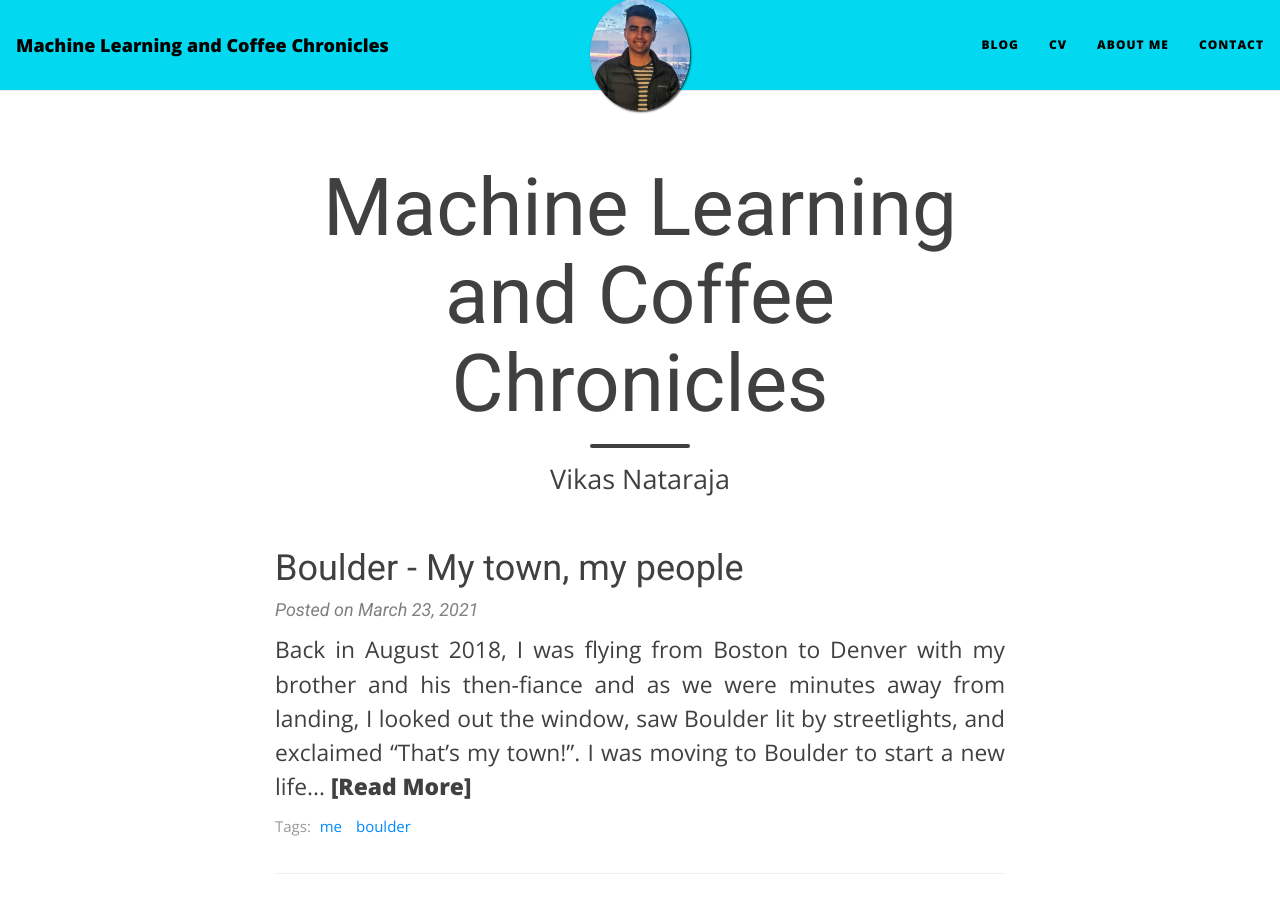
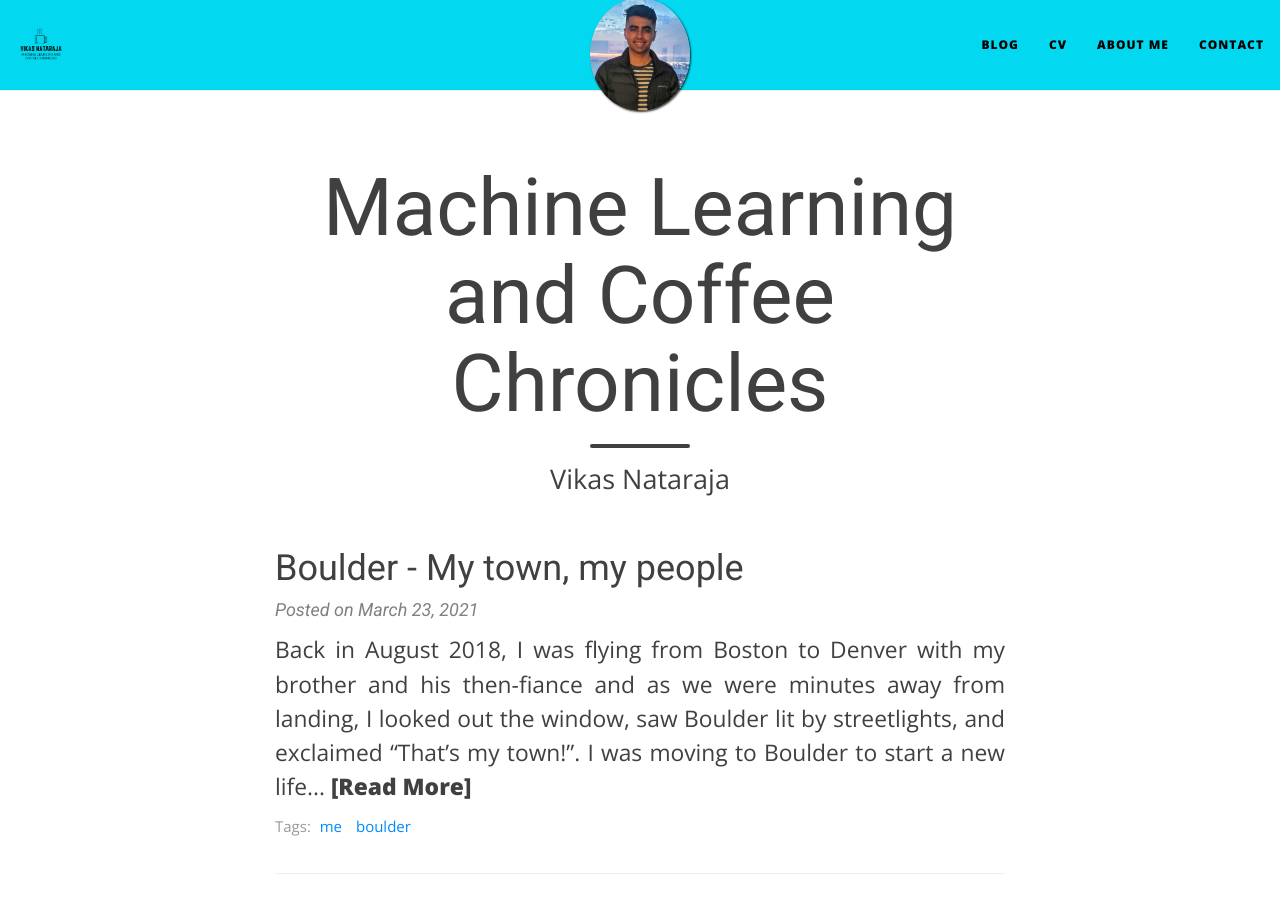
Before and after one commit to vikasnataraja/vikasnataraja.github.io, a Jekyll site: the page built from index.html, in a window 1280 px wide and 900 px high. Built offline with Jekyll 4.4.1, drawn with Linux system fonts in a browser that asks for light colours; nearby versions of some CDN libraries; the list of posts is cut into pages by our own code.

Commit message:
add sidebar logo

```diff
--- a/_config.yml
+++ b/_config.yml
@@ -32,7 +32,7 @@ round-avatar: true
 
 # If you want to have an image logo in the top-left corner instead of the title text,
 # then specify the following parameter
-#title-img: /path/to/image
+title-img: "assets/img/icons/sidebar.png"
 
 
 # --- Footer options --- #
```
Also changed, not shown: assets/img/icons/sidebar.png (added), 11 other files.
